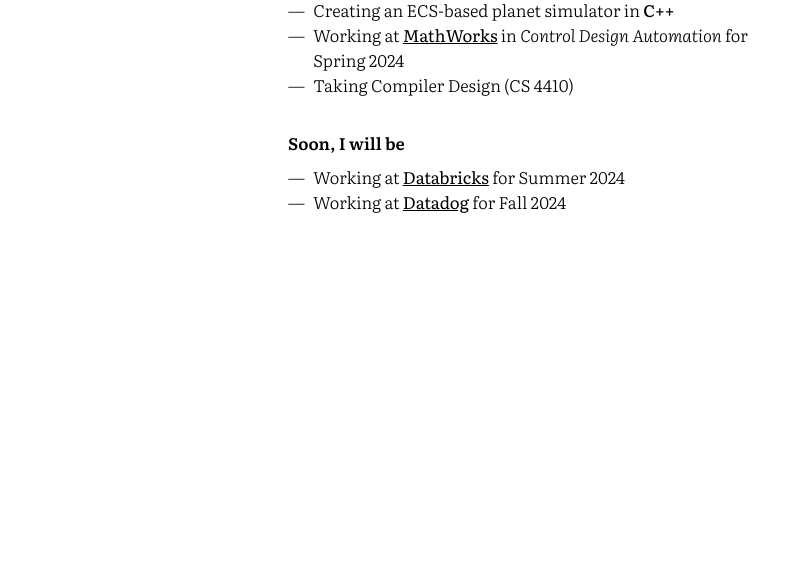
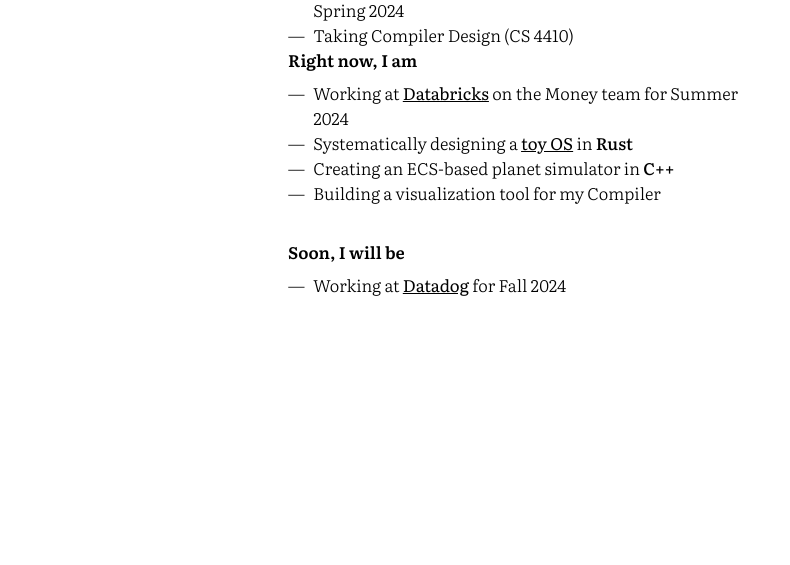
Before and after one commit to AndreyPiterkin/AndreyPiterkin.github.io, a plain HTML site: page index.html in a window 1280 px wide. Shown: the part 235-800 px from the top of the page, without its empty margins (241-1031 px from the left). Drawn offline with Linux system fonts and the light colour scheme.

Commit message:
Deploying to gh-pages from @ AndreyPiterkin/AndreyPiterkin.github.io@edd4c9a6612986dfd03ffdc97309200c862a09d4 🚀

```diff
--- a/index.html
+++ b/index.html
@@ -13,14 +13,14 @@
                           column-gap: 5em; align-self: stretch;"><div class="" style="display: flex; flex-direction: column;
                           row-gap: 1em; align-self: stretch;"><h2 class="headline">Andrey Piterkin</h2><div class="" style="display: flex; flex-direction: row;
                           column-gap: 1em; align-self: stretch;"><a href="/files/AndreyPiterkin2025.pdf" target="_blank">cv</a><a href="https://www.linkedin.com/in/andreypiterkin" target="_blank">linkedin</a><a href="https://www.github.com/AndreyPiterkin" target="_blank">github</a></div></div><root><div class="" style="display: flex; flex-direction: column;
-                          row-gap: 0em; align-self: stretch;"><p>I am Andrey, and I am a Junior studying Computer Science at Northeastern University. I am passionate about <em>systems programming</em>, <em>systematic design</em>, and <em>performant simulation</em>.</p><div style="padding: 2em 0em 0em 0em;"></div><h3>Right now, I am</h3><ul class="dash"><li>Systematically designing a <a href="https://www.lukejianu.com/small-rust-os/index.html" target="_blank">toy OS</a> in <em style="font-style: normal;
+                          row-gap: 0em; align-self: stretch;"><p>I am Andrey, and I am a Senior studying Computer Science at Northeastern University. I am passionate about <em>systems programming</em>, <em>systematic design</em>, and <em>performant simulation</em>.</p><div style="padding: 2em 0em 0em 0em;"></div><h3>Recently, I was</h3><ul class="dash"><li>Working at <a href="https://www.mathworks.com" target="_blank">MathWorks</a> in <em>Control Design Automation</em> for Spring 2024</li>
+<li>Taking Compiler Design (CS 4410)</li></ul><h3>Right now, I am</h3><ul class="dash"><li>Working at <a href="https://www.databricks.com" target="_blank">Databricks</a> on the Money team
+for Summer 2024</li>
+<li>Systematically designing a <a href="https://www.lukejianu.com/toy-rust-os/index.html" target="_blank">toy OS</a> in <em style="font-style: normal;
                                    font-weight: 500;">Rust</em></li>
 <li>Creating an ECS-based planet simulator in <em style="font-style: normal;
                                    font-weight: 500;">C++</em></li>
-<li>Working at <a href="https://www.mathworks.com" target="_blank">MathWorks</a> in <em>Control Design Automation</em> for Spring 2024</li>
-<li>Taking Compiler Design (CS 4410)</li></ul><div style="padding: 2em 0em 0em 0em;"></div><h3>Soon, I will be</h3><ul class="dash"><li>Working at <a href="https://www.databricks.com" target="_blank">Databricks</a>
-for Summer 2024</li>
-<li>Working at <a href="https://www.datadoghq.com" target="_blank">Datadog</a>
+<li>Building a visualization tool for my Compiler</li></ul><div style="padding: 2em 0em 0em 0em;"></div><h3>Soon, I will be</h3><ul class="dash"><li>Working at <a href="https://www.datadoghq.com" target="_blank">Datadog</a>
 for Fall 2024</li></ul></div>
 </root></div>
     </body>
```
Also changed, not shown: 1 other file.
